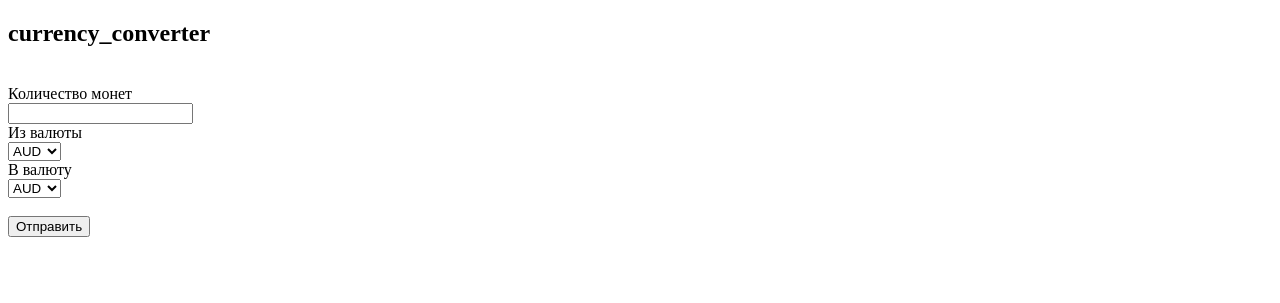
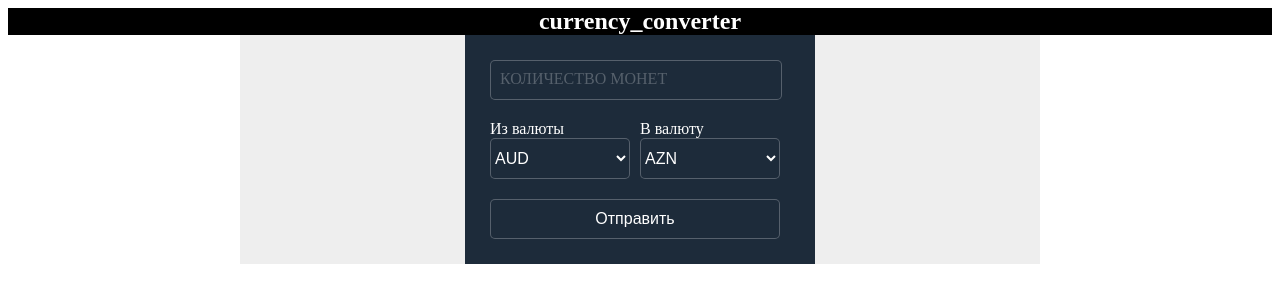
Before and after one commit to Maxim-Pekov/CurrencyChange, a Django app: page / in a window 1280 px wide. Shown: the top 303 px of the page. Run offline with Django 4.2, Linux system fonts and the light colour scheme; data comes from the database, SQL or seed files in the repository.

Commit message:
Отредактировал css

```diff
--- a/app/static/css/style.css
+++ b/app/static/css/style.css
@@ -0,0 +1,123 @@
+header {
+  display: block
+}
+.header {
+  display: flex;
+  flex-direction: column;
+  height: 100%;
+  weight: 40px;
+  background: black;
+}
+.container {
+  background-color: #eee;
+  max-width: 800px;
+  margin: 0 auto;
+}
+.row {
+  display: flex;
+  flex-direction: column;
+  height: 100%;
+  flex-wrap: wrap;
+  max-width: 350px;
+  margin: 0 auto;
+  background: #1d2b3a;
+}
+.row > div {
+  padding: 15px;
+  margin: 0 auto;
+  background: #1d2b3a;
+  width: 300px;
+}
+h2 {
+  color: #fff;
+  margin: 0 auto;
+}
+.row-3{
+    margin: 0 auto;
+}
+.row-2 {
+  display: flex;
+  align-items: flex-start;
+  flex-wrap: nowrap;
+  height: 100%;
+  width: 100%;
+}
+.from, .to, .input_curr, .input_box{
+  width: 100%;
+  margin: 10px 0;
+  padding: 0 10px 0 0px;
+  max-width: 290px;
+}
+.input_curr {
+  display: flex;
+  flex-direction: column;
+  height: 100%;
+  width: 100%;
+}
+.input_box {
+    position: relative;
+}
+.input_box input {
+    width: 100%;
+    padding: 10px 0;
+    max-width: 290px;
+    border-radius: 5px;
+    border: 1px solid rgba(255, 255,255,0.25);
+    background: #1d2b3a;
+    outline: none;
+    color: #fff;
+    font-size: 1em;
+
+}
+
+.input_box span{
+    position: absolute;
+    left: 100;
+    padding: 10px;
+    pointer-events: none;
+    font-size: 1em;
+    color: rgba(255,255,255,0.25);
+    text-transform: uppercase;
+    transition: 0.5s;
+
+}
+
+
+.input_box input:focus::-.sp
+{
+    color: #00dfc4;
+    transform: translateX(10px) translateY(-7px);
+    font-size: 0.65em;
+
+}
+select {
+
+
+
+    width: 100%;
+    padding: 10px 0 10px 0;
+
+    border-radius: 5px;
+    border: 1px solid rgba(255, 255,255,0.25);
+    background: #1d2b3a;
+    outline: none;
+    color: #fff;
+    font-size: 1em;
+}
+button {
+    margin: 0 auto;
+    width: 100%;
+    max-width: 290px;
+        width: 100%;
+    padding: 10px 0;
+    max-width: 290px;
+    border-radius: 5px;
+    border: 1px solid rgba(255, 255,255,0.25);
+    background: #1d2b3a;
+    outline: none;
+    color: #fff;
+    font-size: 1em;
+}
+label, p {
+    color: #fff;
+}
--- a/app/templates/base.html
+++ b/app/templates/base.html
@@ -1,15 +1,27 @@
-<!--{% load static %}      #Загружаем статику-->
+{% load static %}
 
 <!DOCTYPE html>
 <html lang="en">
 <head>
     <meta charset="UTF-8">
     <title>{% block title %} {% endblock %}</title>
-    <!--	<link rel="stylesheet" href="{% static 'feedback/feedback.css' %}">   #ссылка на CSS	-->
+    <link rel="stylesheet" href="{% static 'css/style.css' %}">
 </head>
 <body>
-{% block content %}
-{% endblock %}
+<div class="header">
+    {% block header %}
+    {% endblock %}
+</div>
+<div class="container">
 
+    <div class="row">
+    {% block content %}
+    {% endblock %}
+    </div>
+    <div class="row"></div>
+
+
+
+</div>
 </body>
 </html>
--- a/app/сurrency_сonverter/templates/сurrency_сonverter/index.html
+++ b/app/сurrency_сonverter/templates/сurrency_сonverter/index.html
@@ -4,49 +4,52 @@
 Валюта
 {% endblock %}
 
+{% block header %}
+<h2>сurrency_сonverter</h2>
+{% endblock %}
+
 {% block content %}
-	<h2>сurrency_сonverter</h2>
-	<br>
 	<div class="form-style">
 		<form method="POST">
 			{% csrf_token %}
-			<label for="">Количество монет</label>
-			<br>
-			<input type="text" name="amount">
-			<br>
-			<div>
-				<div>
+			<div class="input_box">
+				<span class="sp">Количество монет</span>
+				<input type="text" name="amount" required="required">
+
+			</div>
+			<div class="row-2">
+				<div class="from">
 					<label for="">Из валюты</label><br>
-					<select name="from_curr">
+					<select name="from_curr" value="{{from_cur}}">
 						{% for from_curr in currency_codes %}
-						<option value='{{from_curr}}'>
+						<option value='{{from_curr}}' {% if from_cur == from_curr %}selected{% endif %}>
 							{{from_curr}}
 						</option>{% endfor %}
 					</select>
 				</div>
-				<div>
+				<div class="to">
 					<label for="">В валюту</label><br>
-					<select name="to_curr">
+					<select name="to_curr" value="{{to_cur}}>
 						{% for to_curr in currency_codes %}
-						<option value="{{to_curr}}">
+						<option value="{{to_curr}}" {% if to_cur == to_curr %}selected{% endif %}>
 							{{to_curr}}
 						</option>{% endfor %}
 					</select>
 				</div>
 			</div>
-			<br>
-			<div>
+
+			<div class="from">
 				<button type="submit">Отправить</button>
 			</div>
-			<br>
-			<div>
+
+			<div class="to">
 				{% if convert_amount %}
 					<div>
-						<p>Отдаем <b>{{from_cur}}</b></p>
-						<p>Получаем <b>{{to_cur}}</b></p>
+						<p>Вы отдаете  <b> {{amount}} {{from_c}}</b></p>
+						<p>Вы получаете  <b> {{convert_amount}} {{to_c}}</b></p>
 					</div>
 					<div>
-						{{convert_amount}}
+
 					</div>
 				{% endif %}
 			</div>
--- a/app/сurrency_сonverter/views.py
+++ b/app/сurrency_сonverter/views.py
@@ -37,6 +37,8 @@ class Currency_converter_view(FormView):
             'amount': self.amount,
             'from_cur': self.from_cur,
             'to_cur': self.to_cur,
+            'from_c': dict_from_curr[1],
+            'to_c': dict_to_curr[1],
             'convert_amount': convert_amount
         }
         return render(request, 'сurrency_сonverter/index.html', context=context)
```
